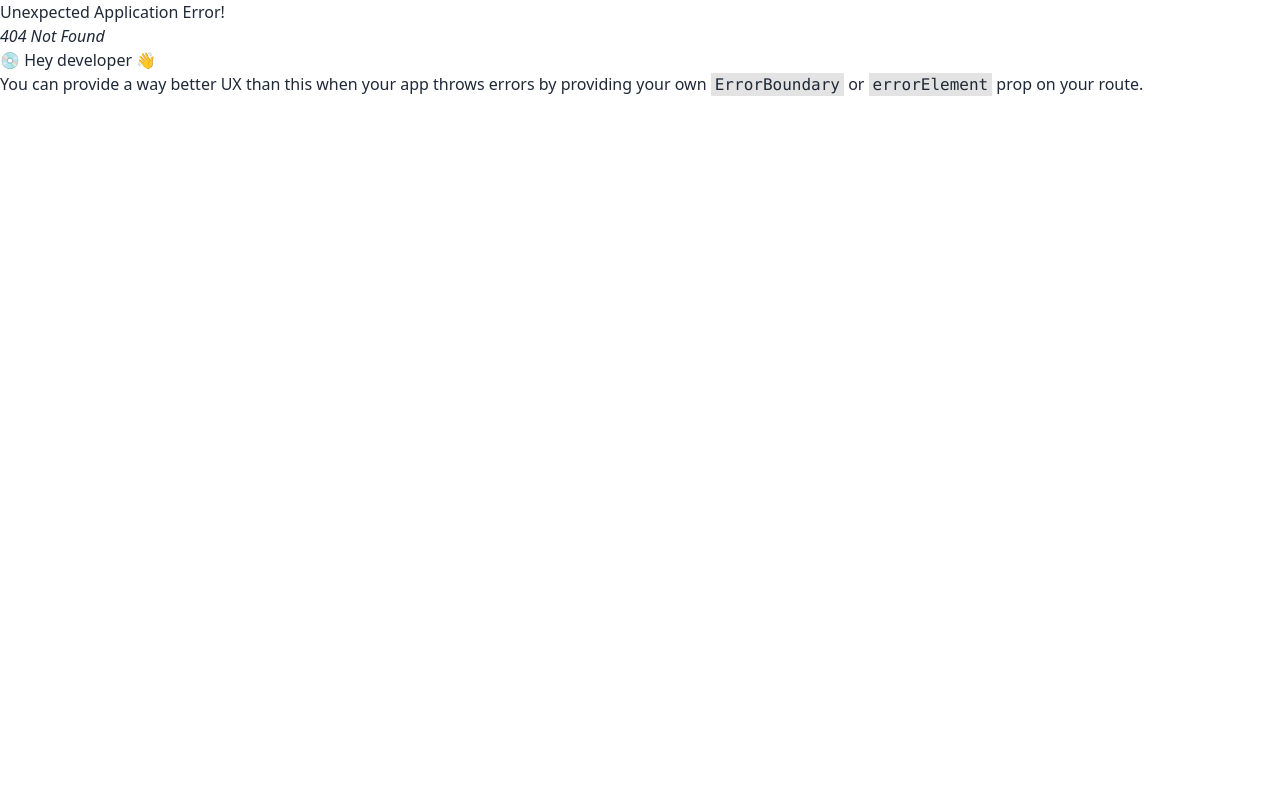
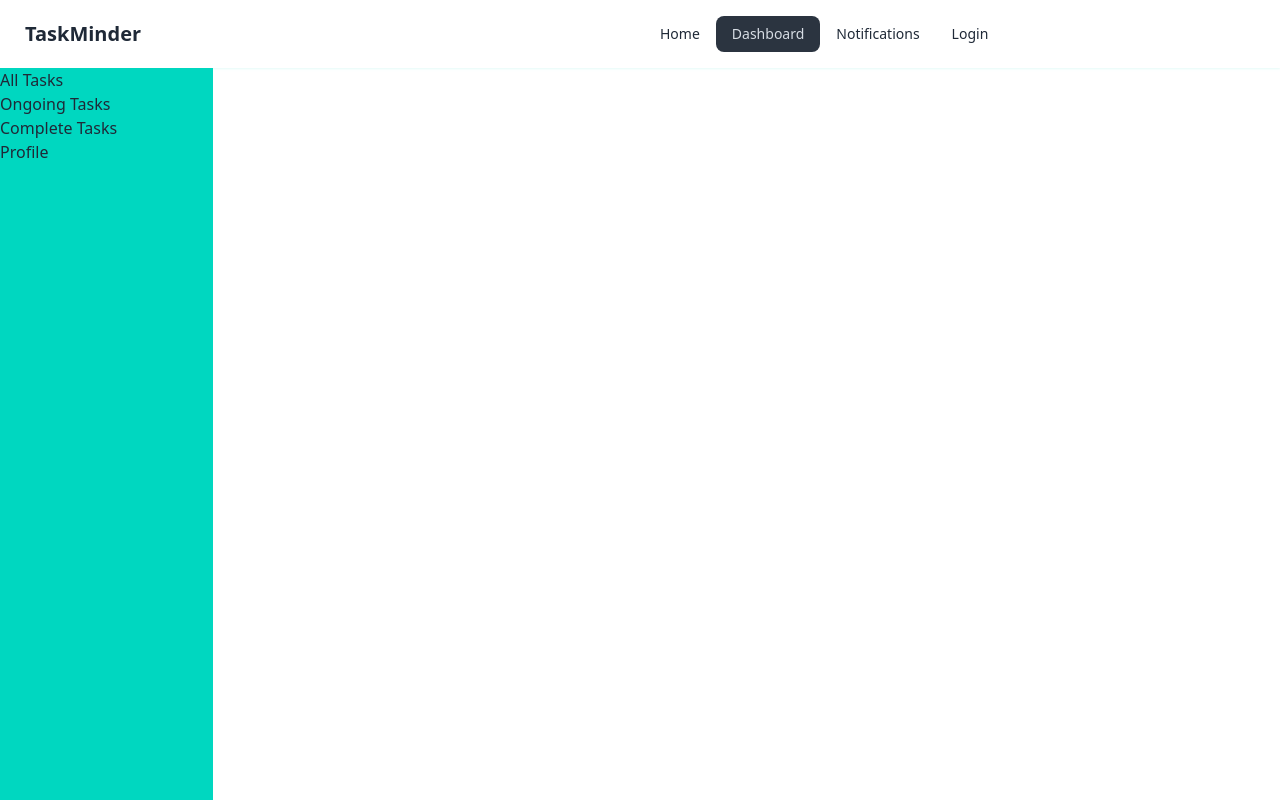
Before and after one commit to naimuddin94/task-management-client, a React (Vite) app: page /dashboard in a window 1280 px wide. Before the commit this address had no page. Built offline with nearby package versions, Linux system fonts and the light colour scheme.

Commit message:
dashboard layout create

```diff
--- a/src/components/shared/Navbar.jsx
+++ b/src/components/shared/Navbar.jsx
@@ -2,7 +2,7 @@ import NavItems from "../utility/NavItems";
 
 const Navbar = () => {
   return (
-    <div className="navbar z-40 bg-base-100 sticky top-0">
+    <div className="navbar z-40 bg-base-100 sticky top-0 shadow-sm shadow-accent/10">
       <div className="navbar-start">
         <div className="dropdown">
           <div tabIndex={0} role="button" className="btn btn-ghost lg:hidden">
@@ -35,36 +35,6 @@ const Navbar = () => {
           <NavItems />
         </ul>
       </div>
-      <div className="navbar-end">
-        <div className="dropdown dropdown-end">
-          <div
-            tabIndex={0}
-            role="button"
-            className="btn btn-ghost btn-circle avatar"
-          >
-            <div className="w-10 rounded-full">
-              <img
-                alt="Tailwind CSS Navbar component"
-                src="https://daisyui.com/images/stock/photo-1534528741775-53994a69daeb.jpg"
-              />
-            </div>
-          </div>
-          <ul
-            tabIndex={0}
-            className="menu menu-sm dropdown-content mt-3 z-[1] p-2 shadow bg-base-100 rounded-box w-52"
-          >
-            <li>
-              <a>Profile</a>
-            </li>
-            <li>
-              <a>Settings</a>
-            </li>
-            <li>
-              <a>Logout</a>
-            </li>
-          </ul>
-        </div>
-      </div>
     </div>
   );
 };
--- /dev/null
+++ b/src/layout/DashboardLayout.jsx
@@ -0,0 +1,17 @@
+import { NavLink, Outlet } from "react-router-dom";
+import Sidebar from "../pages/dashboard/Sidebar";
+
+const DashboardLayout = () => {
+  return (
+    <>
+      <div className="grid grid-cols-12">
+        <Sidebar/>
+        <div className="grid-cols-10">
+          <Outlet />
+        </div>
+      </div>
+    </>
+  );
+};
+
+export default DashboardLayout;
--- /dev/null
+++ b/src/pages/dashboard/Dashboard.jsx
@@ -0,0 +1,7 @@
+import React from "react";
+
+const Dashboard = () => {
+  return <div>Dashboard</div>;
+};
+
+export default Dashboard;
--- /dev/null
+++ b/src/pages/dashboard/Sidebar.jsx
@@ -0,0 +1,25 @@
+import { NavLink } from "react-router-dom";
+
+
+const Sidebar = () => {
+    return (
+      <div className="col-span-2 bg-accent min-h-[calc(100vh-68px)]">
+        <ul>
+          <NavLink to="/allTasks">
+            <li>All Tasks</li>
+          </NavLink>
+          <NavLink to="/ongoingTasks">
+            <li>Ongoing Tasks</li>
+          </NavLink>
+          <NavLink to="completeTasks">
+            <li>Complete Tasks</li>
+          </NavLink>
+          <NavLink to="/profile">
+            <li>Profile</li>
+          </NavLink>
+        </ul>
+      </div>
+    );
+};
+
+export default Sidebar;
--- a/src/pages/login/Login.jsx
+++ b/src/pages/login/Login.jsx
@@ -41,7 +41,7 @@ const Login = () => {
               </Link>
             </p>
           </label>
-          <div className="form-control mt-6">
+          <div className="form-control mt-1">
             <button className="btn btn-accent">Login</button>
           </div>
         </form>
--- a/src/pages/register/Register.jsx
+++ b/src/pages/register/Register.jsx
@@ -5,11 +5,11 @@ import SocialLogin from "../../components/shared/SocialLogin";
 const Register = () => {
   return (
     <div>
-      <div className="card shrink-0 w-full max-w-3xl mx-auto shadow-sm shadow-accent/30 bg-base-200 relative my-8">
+      <div className="card shrink-0 w-full max-w-3xl mx-auto shadow-sm shadow-accent/30 bg-base-200 relative my-4">
         <img
           src={image}
           alt="secure image"
-          className="absolute right-5 bottom-5 w-80"
+          className="absolute right-5 bottom-5 w-80 hidden md:block"
         />
         <form className="card-body ">
           <h2 className="text-4xl font-bold text-center">Register</h2>
```
Also changed, not shown: src/routes/Route.jsx (+6 -1 lines).
